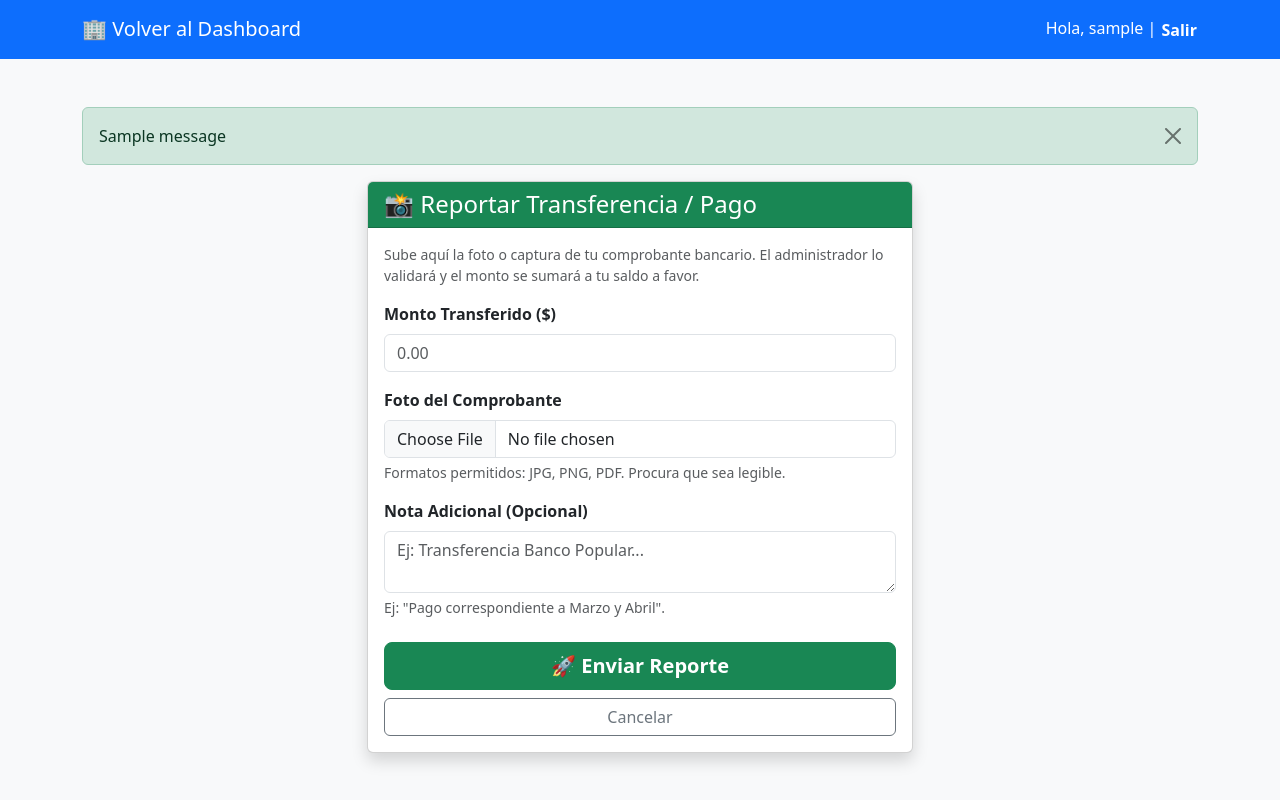
After one commit to Jusetreynoso/saas-residencial, a Django app: page /reportar-pago/ in a window 1280 px wide. The commit adds this page. Run offline with Django 5.2, Linux system fonts and the light colour scheme; a user stored in the database is signed in; tables that the repository leaves empty hold one stand-in row (values such as "Sample post"); one stand-in notice (Sample message) is shown.

Commit message:
Agregamos balance del residencial, gestion de reporte y reporte de pagos

```diff
--- a/config/urls.py
+++ b/config/urls.py
@@ -17,6 +17,8 @@ Including another URLconf
 from django.contrib import admin
 from django.urls import path
 from django.urls import path, include
+from django.conf import settings
+from django.conf.urls.static import static
 
 urlpatterns = [
     path('admin/', admin.site.urls),
@@ -26,4 +28,8 @@ urlpatterns = [
 
     # Nuestras rutas de la app core (Página de inicio)
     path('', include('core.urls')),
+
 ]
+
+if settings.DEBUG:
+    urlpatterns += static(settings.MEDIA_URL, document_root=settings.MEDIA_ROOT)
--- a/core/forms.py
+++ b/core/forms.py
@@ -4,7 +4,7 @@ from django.core.exceptions import ValidationError
 from django.utils import timezone
 from datetime import timedelta, datetime
 # IMPORTANTE: Agregamos Usuario a esta lista y quitamos la importación de 'auth.User'
-from .models import Reserva, AreaSocial, BloqueoFecha, LecturaGas, Apartamento, Gasto, Aviso, Usuario, Incidencia
+from .models import Reserva, AreaSocial, BloqueoFecha, LecturaGas, Apartamento, Gasto, Aviso, Usuario, Incidencia, ReportePago
 
 # ==========================================
 # 1. FORMULARIO DE RESERVAS
@@ -221,3 +221,13 @@ class AbonoForm(forms.Form):
                 residencial=admin_user.residencial,
                 rol='RESIDENTE'
             ).order_by('apartamento__numero')
+
+class ReportePagoForm(forms.ModelForm):
+    class Meta:
+        model = ReportePago
+        fields = ['monto', 'comprobante', 'nota_usuario']
+        widgets = {
+            'monto': forms.NumberInput(attrs={'class': 'form-control', 'placeholder': '0.00'}),
+            'nota_usuario': forms.Textarea(attrs={'class': 'form-control', 'rows': 2, 'placeholder': 'Ej: Transferencia Banco Popular...'}),
+            'comprobante': forms.FileInput(attrs={'class': 'form-control'}),
+        }
--- a/core/models.py
+++ b/core/models.py
@@ -273,3 +273,22 @@ class Incidencia(models.Model):
 
     def __str__(self):
         return f"{self.titulo} - {self.usuario.username}"
+
+class ReportePago(models.Model):
+    ESTADOS = [
+        ('PENDIENTE', 'Pendiente de Revisión'),
+        ('APROBADO', 'Aprobado'),
+        ('RECHAZADO', 'Rechazado'),
+    ]
+
+    residencial = models.ForeignKey(Residencial, on_delete=models.CASCADE)
+    usuario = models.ForeignKey(Usuario, on_delete=models.CASCADE)
+    fecha_reporte = models.DateTimeField(auto_now_add=True)
+    monto = models.DecimalField(max_digits=10, decimal_places=2)
+    comprobante = models.ImageField(upload_to='comprobantes/', blank=True, null=True)
+    nota_usuario = models.TextField(blank=True, null=True, help_text="Ej: Pago de Marzo y Abril")
+    estado = models.CharField(max_length=20, choices=ESTADOS, default='PENDIENTE')
+    comentario_admin = models.TextField(blank=True, null=True)
+
+    def __str__(self):
+        return f"Pago ${self.monto} - {self.usuario.username}"
--- /dev/null
+++ b/core/templates/core/reportar_pago.html
@@ -0,0 +1,90 @@
+<!DOCTYPE html>
+<html lang="es">
+<head>
+    <meta charset="UTF-8">
+    <title>Reportar Pago - SaaS Residencial</title>
+    <link href="https://cdn.jsdelivr.net/npm/bootstrap@5.3.0/dist/css/bootstrap.min.css" rel="stylesheet">
+</head>
+<body class="bg-light">
+
+<nav class="navbar navbar-dark bg-primary mb-4">
+    <div class="container">
+        <a class="navbar-brand" href="{% url 'dashboard' %}">🏢 Volver al Dashboard</a>
+        <span class="navbar-text text-white">
+            Hola, {{ user.username }} |
+            <form action="{% url 'logout' %}" method="post" style="display:inline;">
+                {% csrf_token %}
+                <button type="submit" class="btn btn-link text-white fw-bold p-0 text-decoration-none">Salir</button>
+            </form>
+        </span>
+    </div>
+</nav>
+
+<div class="container mt-5">
+
+    {% if messages %}
+        {% for message in messages %}
+            <div class="alert alert-{% if message.tags == 'error' %}danger{% else %}{{ message.tags }}{% endif %} alert-dismissible fade show" role="alert">
+                {{ message }}
+                <button type="button" class="btn-close" data-bs-dismiss="alert" aria-label="Close"></button>
+            </div>
+        {% endfor %}
+    {% endif %}
+
+    <div class="row justify-content-center">
+        <div class="col-md-6">
+            <div class="card shadow">
+                <div class="card-header bg-success text-white">
+                    <h4 class="mb-0">📸 Reportar Transferencia / Pago</h4>
+                </div>
+                <div class="card-body">
+                    <p class="text-muted small">
+                        Sube aquí la foto o captura de tu comprobante bancario.
+                        El administrador lo validará y el monto se sumará a tu saldo a favor.
+                    </p>
+
+                    <form method="post" enctype="multipart/form-data">
+                        {% csrf_token %}
+
+                        <div class="mb-3">
+                            <label class="form-label fw-bold">Monto Transferido ($)</label>
+                            {{ form.monto }}
+                            {% if form.monto.errors %}
+                                <div class="text-danger small">{{ form.monto.errors }}</div>
+                            {% endif %}
+                        </div>
+
+                        <div class="mb-3">
+                            <label class="form-label fw-bold">Foto del Comprobante</label>
+                            {{ form.comprobante }}
+                            <div class="form-text">Formatos permitidos: JPG, PNG, PDF. Procura que sea legible.</div>
+                            {% if form.comprobante.errors %}
+                                <div class="text-danger small">{{ form.comprobante.errors }}</div>
+                            {% endif %}
+                        </div>
+
+                        <div class="mb-3">
+                            <label class="form-label fw-bold">Nota Adicional (Opcional)</label>
+                            {{ form.nota_usuario }}
+                            <div class="form-text">Ej: "Pago correspondiente a Marzo y Abril".</div>
+                        </div>
+
+                        <div class="d-grid gap-2 mt-4">
+                            <button type="submit" class="btn btn-success fw-bold btn-lg">
+                                🚀 Enviar Reporte
+                            </button>
+                            <a href="{% url 'dashboard' %}" class="btn btn-outline-secondary">
+                                Cancelar
+                            </a>
+                        </div>
+                    </form>
+                </div>
+            </div>
+        </div>
+    </div>
+</div>
+
+<script src="https://cdn.jsdelivr.net/npm/bootstrap@5.3.0/dist/js/bootstrap.bundle.min.js"></script>
+
+</body>
+</html>
--- a/core/urls.py
+++ b/core/urls.py
@@ -56,4 +56,10 @@ urlpatterns = [
     path('aplicar-moras/', views.aplicar_moras, name='aplicar_moras'),
 
     path('registrar-abono/', views.registrar_abono, name='registrar_abono'),
+
+    path('reportar-pago/', views.reportar_pago, name='reportar_pago'),
+
+    path('gestionar-pagos/', views.gestionar_reportes_pago, name='gestionar_reportes_pago'),
+
+    path('balance-general/', views.balance_residencial, name='balance_residencial'),
 ]
--- a/core/views.py
+++ b/core/views.py
@@ -21,10 +21,11 @@ from .forms import (
     RegistroVecinoForm,
     IncidenciaForm,
     EditarVecinoForm,
-    AbonoForm
+    AbonoForm,
+    ReportePagoForm
 )
 
-from .models import Residencial, Reserva, Apartamento, Usuario, BloqueoFecha, Factura, LecturaGas, Gasto, Aviso, Incidencia
+from .models import Residencial, Reserva, Apartamento, Usuario, BloqueoFecha, Factura, LecturaGas, Gasto, Aviso, Incidencia, ReportePago
 from django.db.models import Sum, Max
 
 # ---------------------------------------------
@@ -856,3 +857,117 @@ def registrar_abono(request):
         form = AbonoForm(request.user)
 
     return render(request, 'core/registrar_abono.html', {'form': form})
+
+
+# 1. VISTA PARA EL VECINO (SUBIR PAGO)
+@login_required
+def reportar_pago(request):
+    if request.method == 'POST':
+        form = ReportePagoForm(request.POST, request.FILES)
+        if form.is_valid():
+            reporte = form.save(commit=False)
+            reporte.usuario = request.user
+            reporte.residencial = request.user.residencial
+            reporte.save()
+            messages.success(request, "📸 Comprobante enviado. Espera la confirmación del administrador.")
+            return redirect('dashboard')
+    else:
+        form = ReportePagoForm()
+
+    return render(request, 'core/reportar_pago.html', {'form': form})
+
+# 2. VISTA PARA EL ADMIN (GESTIONAR REPORTES)
+@login_required
+def gestionar_reportes_pago(request):
+    if request.user.rol not in ['ADMIN_RESIDENCIAL', 'SUPERADMIN']:
+        return redirect('dashboard')
+
+    # Si enviaron el formulario de Aprobar/Rechazar
+    if request.method == 'POST':
+        reporte_id = request.POST.get('reporte_id')
+        accion = request.POST.get('accion') # 'aprobar' o 'rechazar'
+
+        reporte = get_object_or_404(ReportePago, pk=reporte_id, residencial=request.user.residencial)
+
+        if reporte.estado == 'PENDIENTE':
+            if accion == 'aprobar':
+                # --- MAGIA FINANCIERA ---
+                # 1. Sumamos al saldo a favor del vecino
+                vecino = reporte.usuario
+                saldo_actual = vecino.saldo_a_favor or Decimal(0)
+                vecino.saldo_a_favor = saldo_actual + reporte.monto
+                vecino.save()
+
+                # 2. Creamos registro de ingreso en Facturas
+                Factura.objects.create(
+                    residencial=request.user.residencial,
+                    usuario=vecino,
+                    tipo='OTRO',
+                    concepto=f"✅ PAGO APROBADO: {reporte.nota_usuario or 'Reporte Web'}",
+                    monto=reporte.monto,
+                    monto_pagado=reporte.monto,
+                    estado='PAGADO',
+                    fecha_emision=timezone.now().date(),
+                    fecha_vencimiento=timezone.now().date(),
+                    fecha_pago=timezone.now().date(),
+                    saldo_pendiente=0
+                )
+
+                reporte.estado = 'APROBADO'
+                messages.success(request, f"Pago de {vecino.first_name} aprobado y sumado a su saldo.")
+
+            elif accion == 'rechazar':
+                reporte.estado = 'RECHAZADA'
+                messages.warning(request, "Reporte de pago rechazado.")
+
+            reporte.save()
+            return redirect('gestionar_reportes_pago')
+
+    # LISTADO: Pendientes arriba
+    reportes = ReportePago.objects.filter(residencial=request.user.residencial).order_by('estado', '-fecha_reporte')
+    return render(request, 'core/gestionar_reportes.html', {'reportes': reportes})
+
+# 3. VISTA "MATRIZ FINANCIERA" (LO QUE PEDISTE)
+@login_required
+def balance_residencial(request):
+    if request.user.rol not in ['ADMIN_RESIDENCIAL', 'SUPERADMIN']:
+        return redirect('dashboard')
+
+    apartamentos = Apartamento.objects.filter(residencial=request.user.residencial).order_by('numero')
+
+    data_financiera = []
+
+    total_deuda_global = 0
+    total_saldo_favor_global = 0
+
+    for apt in apartamentos:
+        dueno = apt.habitantes.first()
+
+        deuda = 0
+        saldo_favor = 0
+        nombre_dueno = "--- Sin Asignar ---"
+
+        if dueno:
+            nombre_dueno = f"{dueno.first_name} {dueno.last_name}"
+            saldo_favor = dueno.saldo_a_favor or 0
+
+            # Calculamos deuda real
+            facturas_pendientes = Factura.objects.filter(usuario=dueno, estado='PENDIENTE')
+            deuda = sum((f.saldo_pendiente or f.monto) for f in facturas_pendientes)
+
+        data_financiera.append({
+            'apto': apt.numero,
+            'dueno': nombre_dueno,
+            'deuda': deuda,
+            'saldo_favor': saldo_favor,
+            'estado': 'Moroso' if deuda > 0 else 'Al día'
+        })
+
+        total_deuda_global += deuda
+        total_saldo_favor_global += saldo_favor
+
+    return render(request, 'core/balance_residencial.html', {
+        'data': data_financiera,
+        'total_deuda': total_deuda_global,
+        'total_saldo': total_saldo_favor_global
+    })
```
Also changed, not shown: config/settings.py (+7 -0 lines), core/templates/core/balance_residencial.html (added, +64 -0 lines), core/templates/core/dashboard.html (+15 -2 lines), core/templates/core/gestionar_reportes.html (added, +45 -0 lines), core/migrations/0012_reportepago.py (added).
